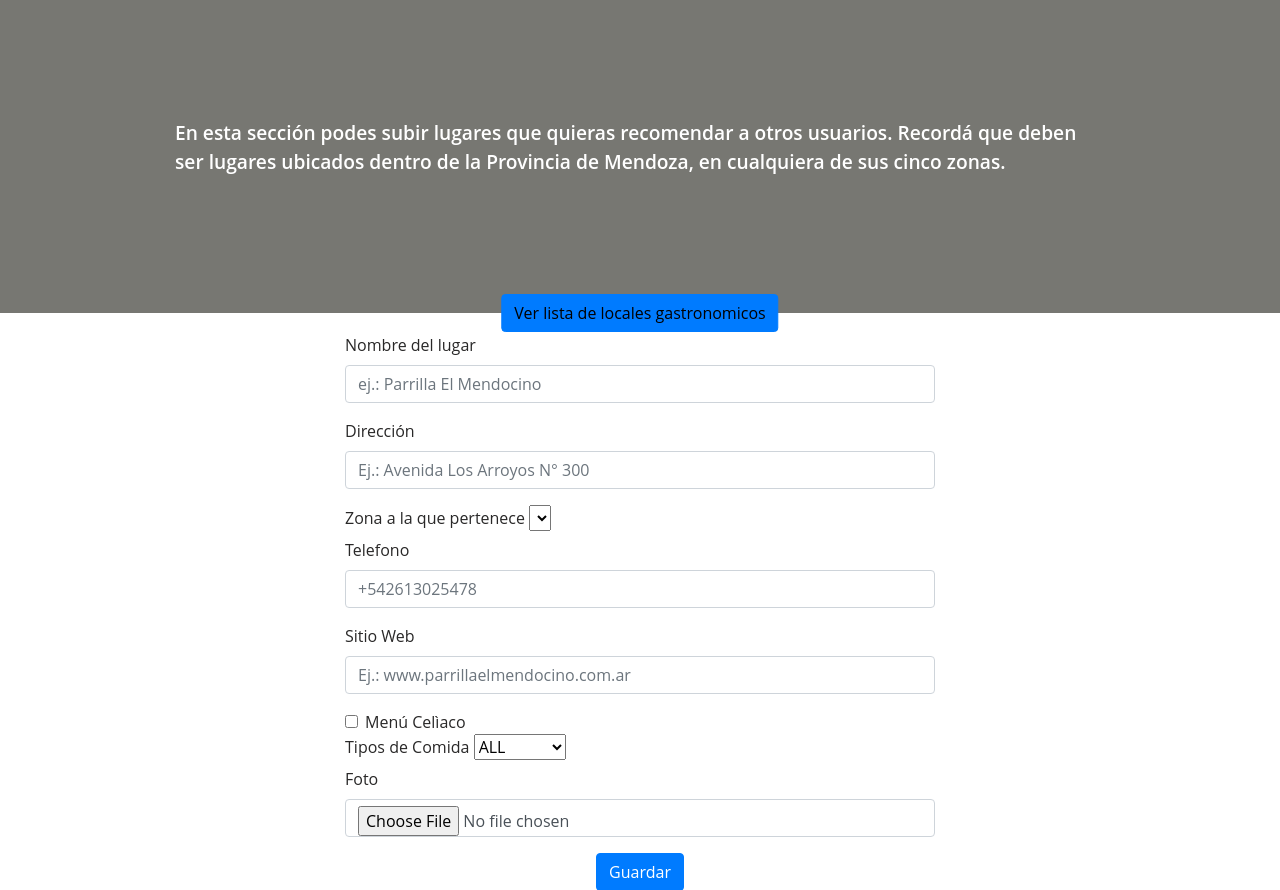
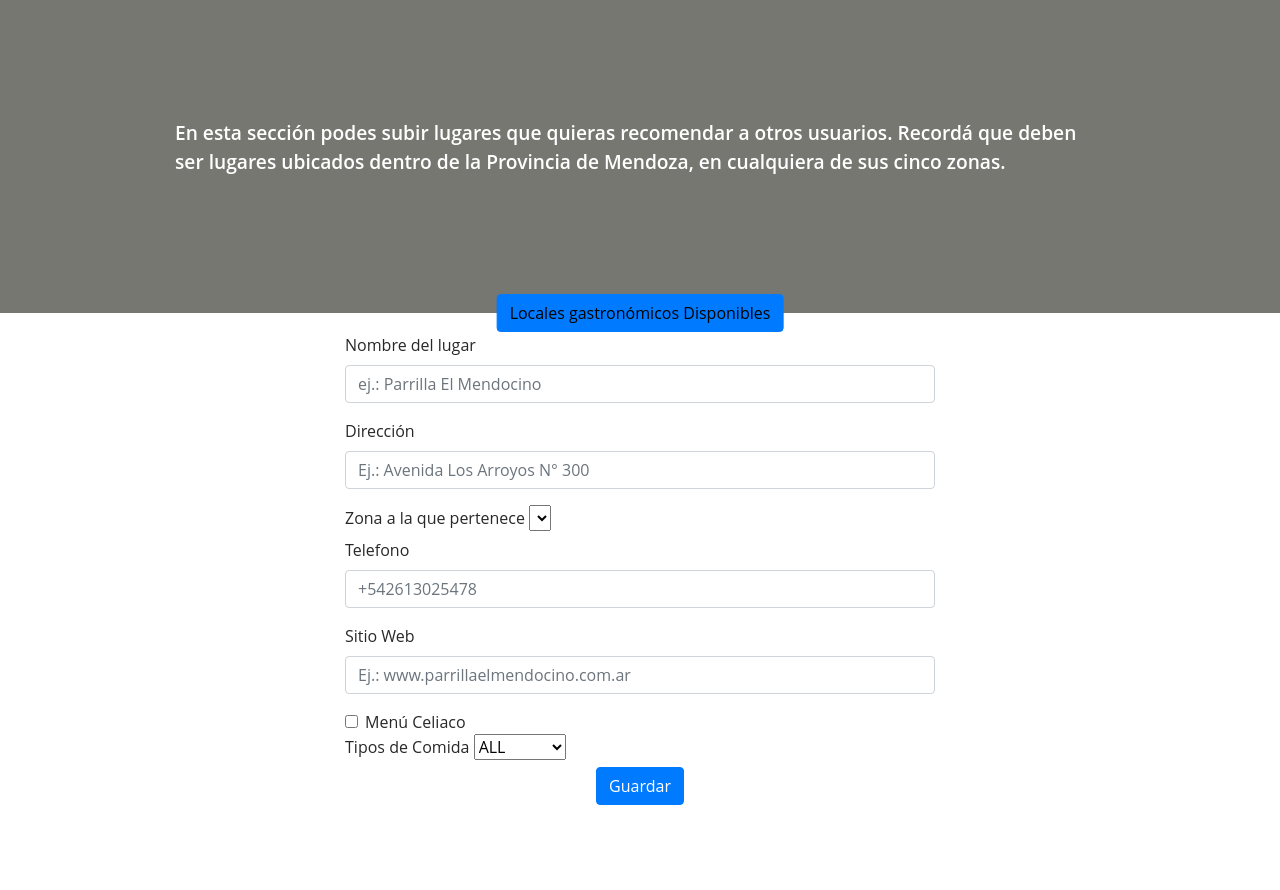
Before and after one commit to MateoCavallero/RinconesMendoza, a Spring Boot app: page /restaurant/form in a window 1280 px wide. Shown: the part 547-1437 px from the top of the page. Run offline with Spring Boot 4, Linux system fonts and the light colour scheme; lists and menus that the app fills with data are empty; some of the project's set-up classes (security, data sources, template engines, error pages and the like) are left out, and stand-ins take their place; some web fonts are replaced.

Commit message:
Restaurantes html-controlador

```diff
--- a/src/main/java/com/example/RinconesMendoza/controladores/RestaurantControlador.java
+++ b/src/main/java/com/example/RinconesMendoza/controladores/RestaurantControlador.java
@@ -86,11 +86,11 @@ public class RestaurantControlador {
         return "redirect:/restaurant/list";
     }
 
-    @GetMapping("/alojamiento")
+    @GetMapping("/restaurant")
     public String vistaAlojamiento(Model model, Model modelcomentario, @RequestParam(required = true) String id) {
         Optional<Restaurant> optional = restoService.findById(id);
         model.addAttribute("restaurant", optional.get());
         modelcomentario.addAttribute("comentarios", comentarioService.listLocacion(id));
-        return "alojamientos";
+        return "restaurantes";
     }
 }
--- a/src/main/resources/templates/alojamiento-form.html
+++ b/src/main/resources/templates/alojamiento-form.html
@@ -29,7 +29,7 @@
 
     <div class="tabla">
         <div class="boton">
-            <button class="btn btn-primary"><a th:href="@{/alojamiento/list}"> Ver lista de alojamientos </a></button>
+            <button class="btn btn-primary"><a th:href="@{/alojamiento/list}"> Alojamientos Disponibles </a></button>
         </div>
         <div class="card-body">
             <form th:action="@{/alojamiento/save}" method="POST" th:object="${alojamiento}" class="col-6 mx-auto"
--- a/src/main/resources/templates/restaurant-form.html
+++ b/src/main/resources/templates/restaurant-form.html
@@ -28,7 +28,7 @@
 
     <div class="tabla">
         <div class="boton">
-            <button class="btn btn-primary"><a th:href="@{/alojamiento/list}"> Ver lista de locales gastronomicos
+            <button class="btn btn-primary"><a th:href="@{/restaurant/list}"> Locales gastronómicos Disponibles
                 </a></button>
         </div>
 
@@ -60,11 +60,10 @@
                     <input type="text" class="form-control" th:field="*{web}"
                         placeholder="Ej.: www.parrillaelmendocino.com.ar"></input>
                 </div>
-                <div class="form-check">
-                    <input class="form-check-input" type="checkbox" value="" id="flexCheckDefault"
-                        th:field="*{menuCeliaco}">
+                 <div class="form-check">
+                    <input class="form-check-input" type="checkbox" value="" id="flexCheckDefault" th:field="*{menuCeliaco}">
                     <label class="form-check-label" for="flexCheckDefault">
-                        Menú Celìaco
+                       Menú Celiaco
                     </label>
                 </div>
 
@@ -74,11 +73,6 @@
                         <option th:each="tc : ${T(com.example.RinconesMendoza.utils.TipoComida).values()}"
                             th:value="${tc}" th:text="${tc}"></option>
                     </select>
-                </div>
-
-                <div class="mb-3">
-                    <label for="imagen" class="form-label">Foto</label>
-                    <input type="file" class="form-control" name="file" id="imagen"></input>
                 </div>
 
                 <div style="text-align: center" class="d-grid gap-2 col-6 mx-auto">
```
Also changed, not shown: src/main/resources/templates/restaurantes.html (added, +12 -0 lines), src/main/resources/static/images/locacion/Foto-de-perfil.jpg (added).
